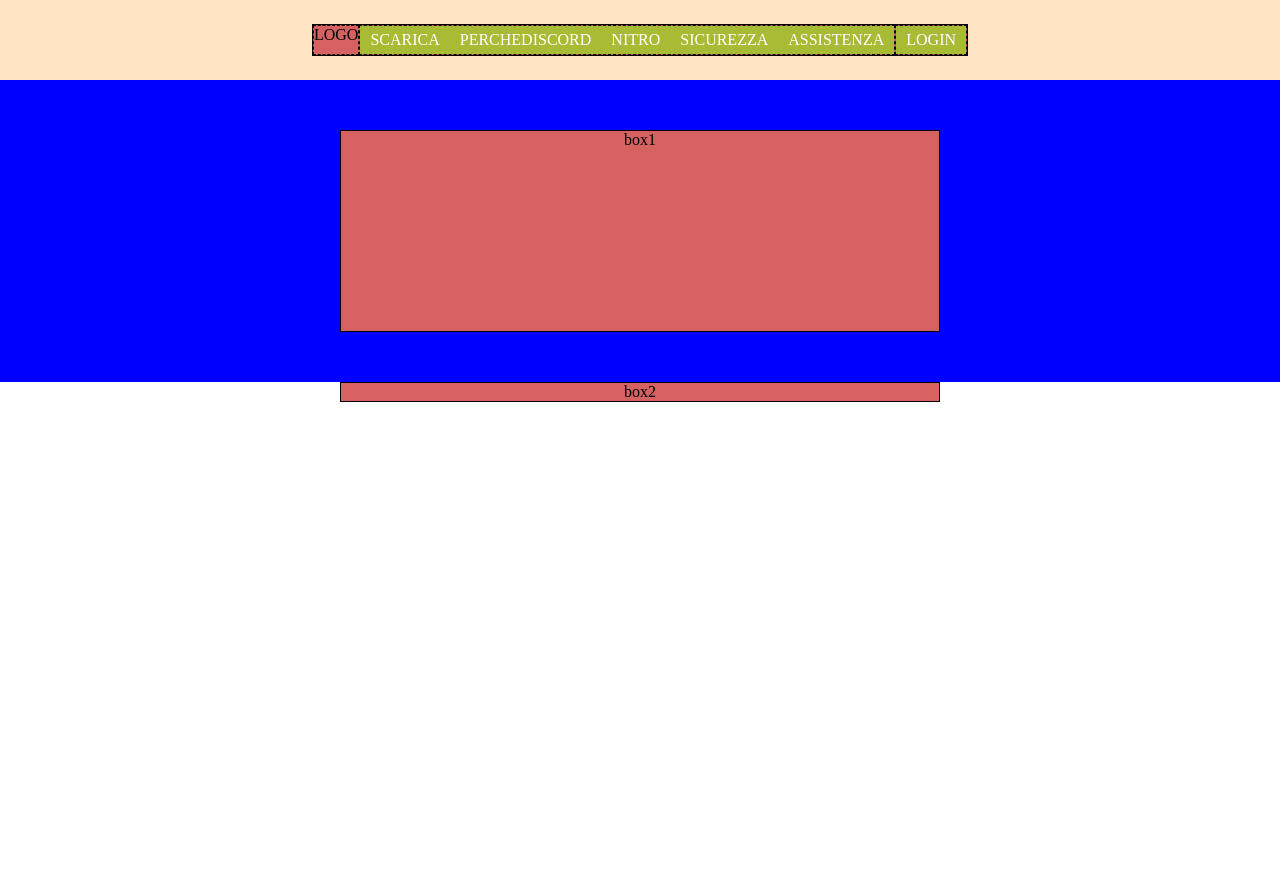
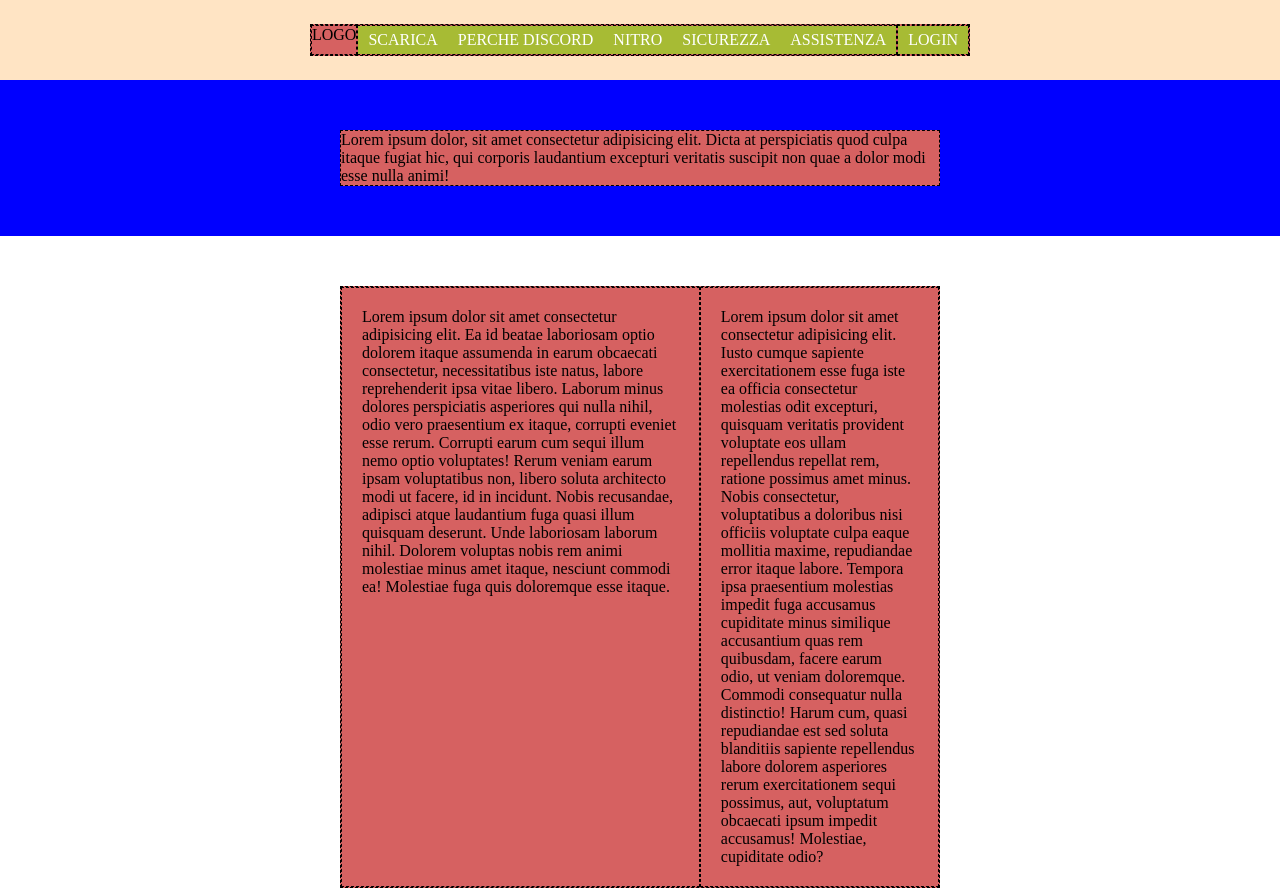
Before and after one commit to luigi-giordano/htmlcss-struttura-discord, a plain HTML site: page index.html in a window 1280 px wide. Shown: the top 891 px of the page. Before the commit the page ends 800 px from the top, so only its background shows below. Drawn offline with Linux system fonts and the light colour scheme.

Commit message:
col rcol lcol

```diff
--- a/css/style.css
+++ b/css/style.css
@@ -20,17 +20,17 @@ header{
 .container .top{
   margin-top: 200px;
 
+}
 
+.container .green{
+  margin-top: 200px;
+}
 
-
-}
 main .container{
   display: flex;
   justify-content: center;
   margin: 0 auto;
   max-width: 600px;
-
-
 
 }
 
@@ -46,17 +46,28 @@ section.bg-blue{
   padding-top: 50px;
 }
 
+section.bg-green{
+  background-color: white;
+  padding-bottom: 50px;
+  padding-top: 50px;
+}
+
+section.bg-grey{
+  background-color: grey;
+  padding-top: 50px;
+  padding-bottom: 50px;
+}
+
 
 
 .debug{
   background-color: rgb(214, 97, 97);
-  border: 1px solid black;
+  border: 1px dashed black;
 }
 
 .navbar .row{
   border: 1px solid black;
   justify-content: space-between;
-
 }
 
 
@@ -65,23 +76,45 @@ section.bg-blue{
 
 }
 
+header .flex-center{
+  height: 80px;
+
+}
+
+.column{
+  padding: 20px;
+
+}
+
+
+
+main .rcol{
+  width: 40%;
+}
+
+main .lcol{
+  width: 60%;
+}
+
+.colflex{
+  display: flex;
+}
+
 .flex-center{
   display: flex;
   justify-content: center;
   align-items: center;
-  height: 80px;
+
 }
 
 
-.top .row{
-
-  height: 200px;
+.row{
+  height: 0 auto;
+}
 
 
-}
 
-.row{
-
+.logo{
   display: flex;
 }
 
@@ -97,7 +130,6 @@ section.bg-blue{
 header nav ul{
   display: flex;
   list-style: none;
-
 }
 
 
--- a/index.html
+++ b/index.html
@@ -11,13 +11,13 @@
   <header>
     <div class="container navbar">
       <div class="flex-center">
-        <div class="row debug">
+        <div class="logo debug">
           <div class="debug-border">LOGO</div>
           <div class="col">
             <nav>
               <ul class="a-flex debug-border">
                 <li><a href="#">SCARICA</a></li>
-                <li><a href="#">PERCHEDISCORD</a></li>
+                <li><a href="#">PERCHE DISCORD</a></li>
                 <li><a href="#">NITRO</a></li>
                 <li><a href="#">SICUREZZA</a></li>
                 <li><a href="#">ASSISTENZA</a></li>
@@ -38,20 +38,27 @@
 
   <main>
     <section class="bg-blue">
-      <div class="container debug top">
-        <div class="row">
-          <div class="col">box1</div>
+      <div class="row container debug flex-center top">
+        <div class="flex-center">
+          <div class="col">Lorem ipsum dolor, sit amet consectetur adipisicing elit. Dicta at perspiciatis quod culpa itaque fugiat hic, qui corporis laudantium excepturi veritatis suscipit non quae a dolor modi esse nulla animi!</div>
         </div>
       </div>
     </section>
-
-
-      <div class="container debug green">
-        <div class="row">
-          <div class="col">box2</div>
+    <section class="bg-green">
+      <div class="row container debug colflex green">
+        <div class="colflex">
+          <div class="column debug lcol">Lorem ipsum dolor sit amet consectetur adipisicing elit. Ea id beatae laboriosam optio dolorem itaque assumenda in earum obcaecati consectetur, necessitatibus iste natus, labore reprehenderit ipsa vitae libero. Laborum minus dolores perspiciatis asperiores qui nulla nihil, odio vero praesentium ex itaque, corrupti eveniet esse rerum. Corrupti earum cum sequi illum nemo optio voluptates! Rerum veniam earum ipsam voluptatibus non, libero soluta architecto modi ut facere, id in incidunt. Nobis recusandae, adipisci atque laudantium fuga quasi illum quisquam deserunt. Unde laboriosam laborum nihil. Dolorem voluptas nobis rem animi molestiae minus amet itaque, nesciunt commodi ea! Molestiae fuga quis doloremque esse itaque.</div>
+          <div class="column debug rcol">Lorem ipsum dolor sit amet consectetur adipisicing elit. Iusto cumque sapiente exercitationem esse fuga iste ea officia consectetur molestias odit excepturi, quisquam veritatis provident voluptate eos ullam repellendus repellat rem, ratione possimus amet minus. Nobis consectetur, voluptatibus a doloribus nisi officiis voluptate culpa eaque mollitia maxime, repudiandae error itaque labore. Tempora ipsa praesentium molestias impedit fuga accusamus cupiditate minus similique accusantium quas rem quibusdam, facere earum odio, ut veniam doloremque. Commodi consequatur nulla distinctio! Harum cum, quasi repudiandae est sed soluta blanditiis sapiente repellendus labore dolorem asperiores rerum exercitationem sequi possimus, aut, voluptatum obcaecati ipsum impedit accusamus! Molestiae, cupiditate odio?</div>
         </div>
       </div>
-
+    </section>
+    <section class="bg-grey">
+      <div class="row container debug colflex grey">
+        <div class="colflex">
+          <div class="col debug rcol">Lorem ipsum, dolor sit amet consectetur adipisicing elit. Magnam laboriosam saepe aut alias dicta dolore rem optio quas officiis? Laboriosam aliquam, alias necessitatibus est dignissimos illum quaerat, deleniti minus, a nihil quod tempora? Corrupti, neque quidem excepturi totam dolores dolore error consequatur, sequi placeat corporis laudantium quaerat mollitia amet consequuntur. Molestias quidem enim aperiam earum molestiae tempore consequatur velit soluta, ut alias cum delectus quam ducimus vel laborum eum itaque? Labore possimus ducimus accusamus vel laboriosam soluta porro eaque fugit quod accusantium molestiae esse corrupti eius sequi tempora nostrum atque eum in dignissimos natus voluptates rerum, doloribus optio. Nemo, quam?</div>
+        </div>
+      </div>
+    </section>
 
 
 
```
